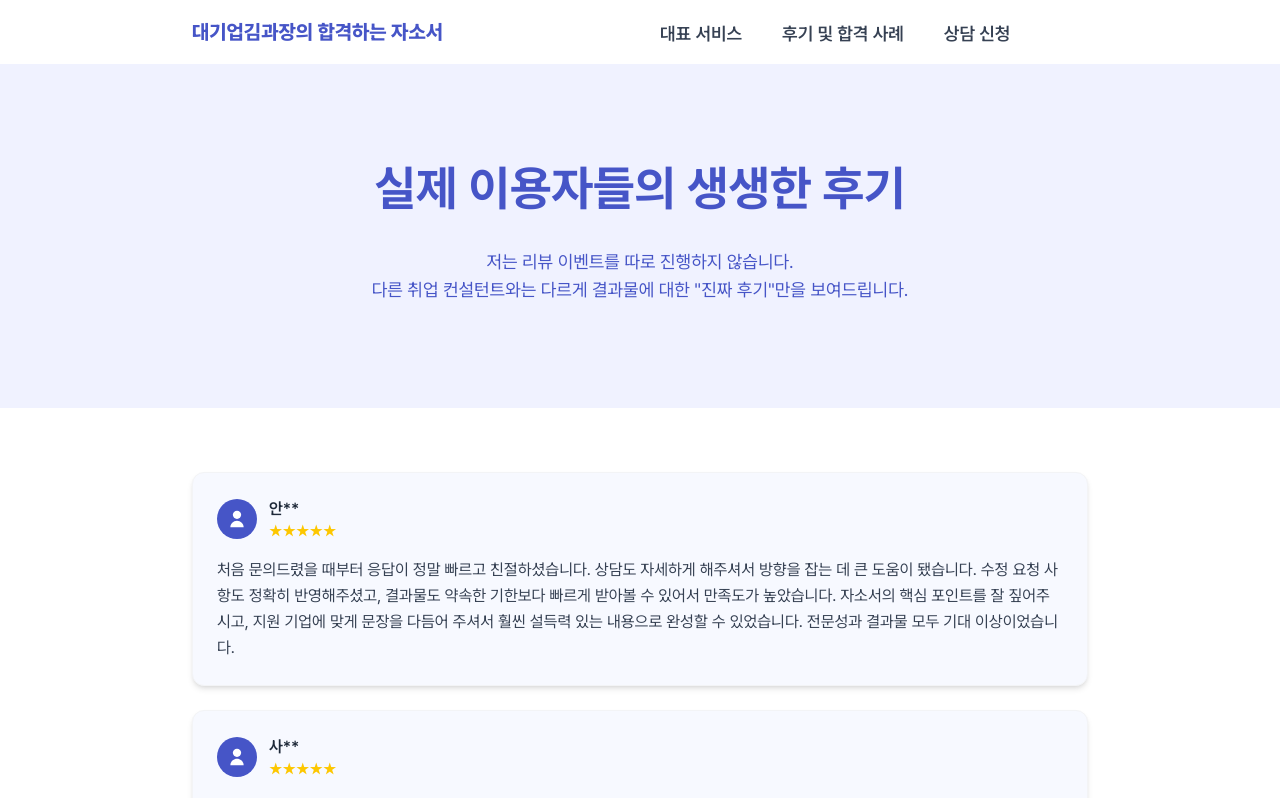
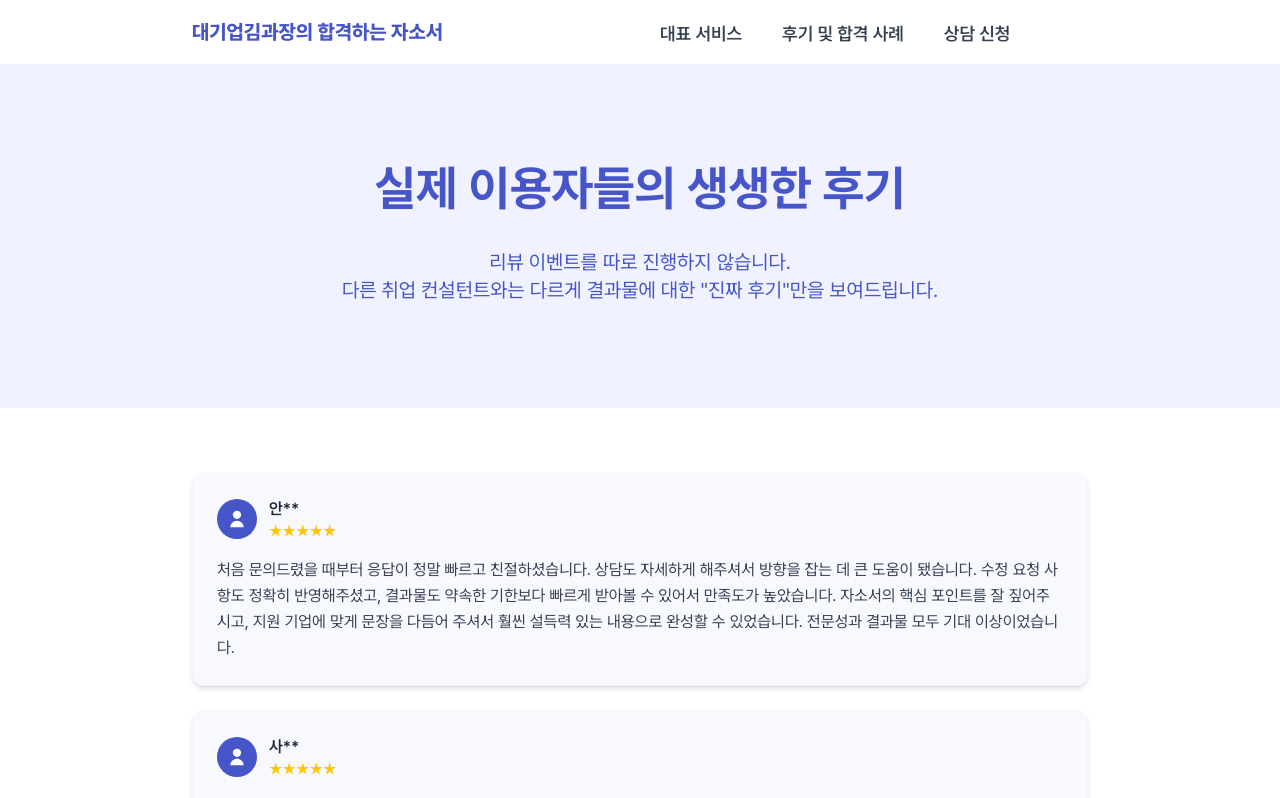
Before and after one commit to millwheel/kks, a Next.js app: page /testimonials in a window 1280 px wide. Shown: the top 798 px of the page. Built offline with nearby package versions, Linux system fonts and the light colour scheme.

Commit message:
feat: 서비스 소개 페이지, 후기 페이지 폰트 크기 조정

```diff
--- a/src/app/services/page.tsx
+++ b/src/app/services/page.tsx
@@ -9,7 +9,7 @@ export default function Services() {
                 <h1 className="text-4xl md:text-5xl font-bold mb-4 text-[#4655C7] p-5">
                     기업이 원하는 언어로 바꿔드립니다
                 </h1>
-                <h2 className="text-lg text-[#4655C7] mb-6">
+                <h2 className="text-xl text-[#4655C7] mb-6">
                     대기업 출신이 직접 첨삭하는 1:1 맞춤 피드백<br />
                     합격을 위한 최고의 선택
                 </h2>
--- a/src/app/testimonials/page.tsx
+++ b/src/app/testimonials/page.tsx
@@ -20,8 +20,8 @@ export default function Testimonials() {
                 <h1 className="text-4xl md:text-5xl font-bold mb-4 text-[#4655C7] p-5">
                     실제 이용자들의 생생한 후기
                 </h1>
-                <h2 className="text-lg text-[#4655C7] mb-6">
-                    저는 리뷰 이벤트를 따로 진행하지 않습니다.<br />
+                <h2 className="text-xl text-[#4655C7] mb-6">
+                    리뷰 이벤트를 따로 진행하지 않습니다.<br />
                     다른 취업 컨설턴트와는 다르게 결과물에 대한 &#34;진짜 후기&#34;만을 보여드립니다.
                 </h2>
             </section>
```
